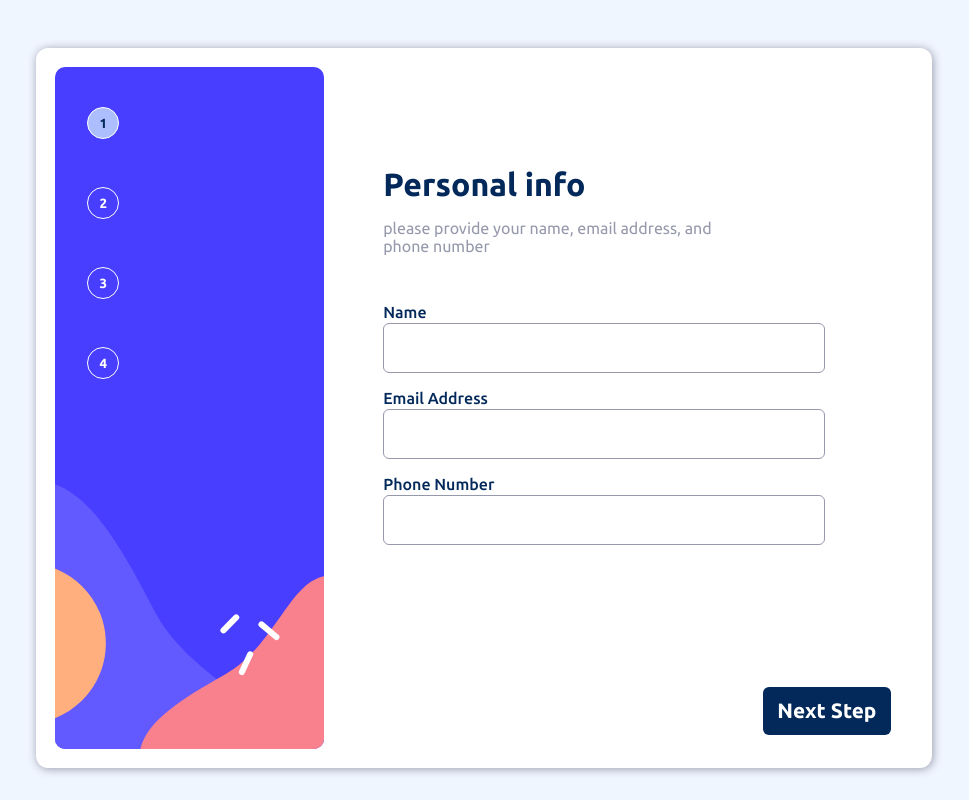
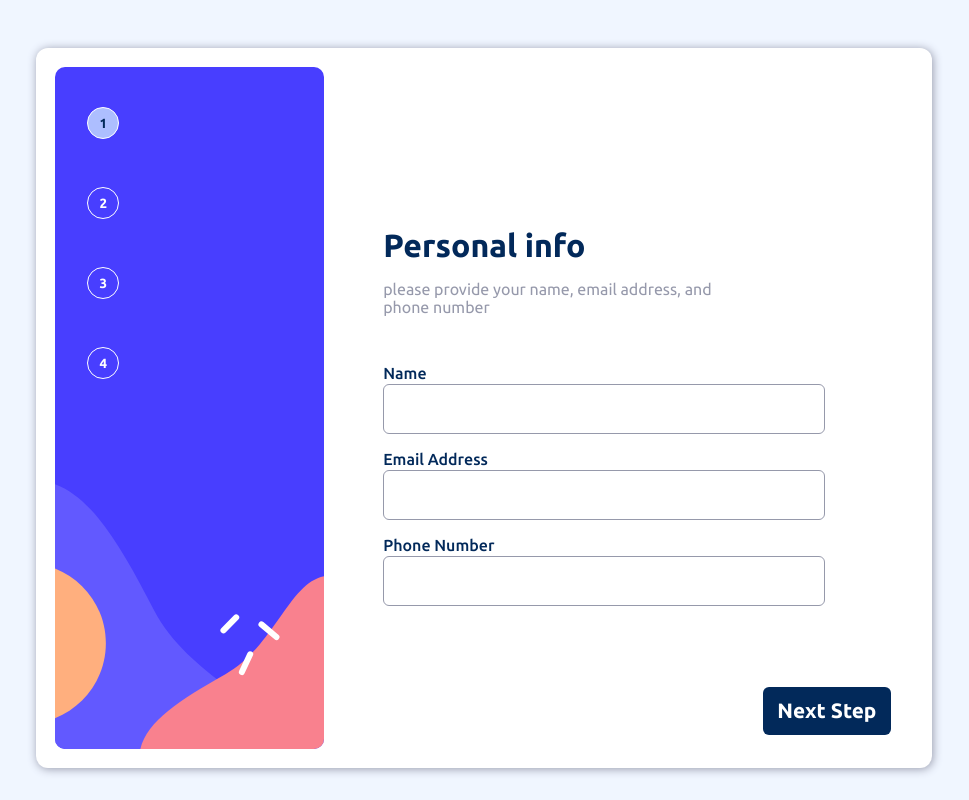
Before and after one commit to odraciry/form-multi-step, a React (Create React App) app: page / in a window 1280 px wide. Shown: the whole page, without its empty margins (156-1125 px from the left). Built offline with nearby package versions, Linux system fonts and the light colour scheme.

Commit message:
bug of layout step1 mobile

```diff
--- a/src/components/steps/step1/style.ts
+++ b/src/components/steps/step1/style.ts
@@ -2,12 +2,12 @@ import { styled } from "styled-components";
 
 export const Step1Style = styled.div`
     z-index: 2;
-    position: fixed;
+    position: relative;
     background-color: hsl(0, 0%, 100%);
     width: 90%;
     left: 5%;
     top: 12%;
-    height: 70vh;
+    min-height: 70vh;
     align-items: center;
     text-align: left;
     display: flex;
```
